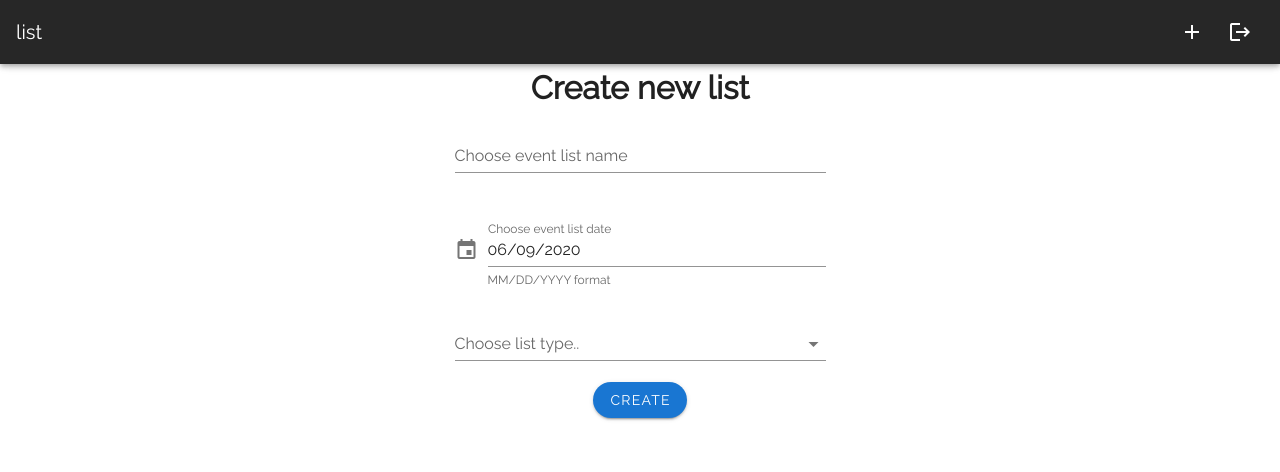
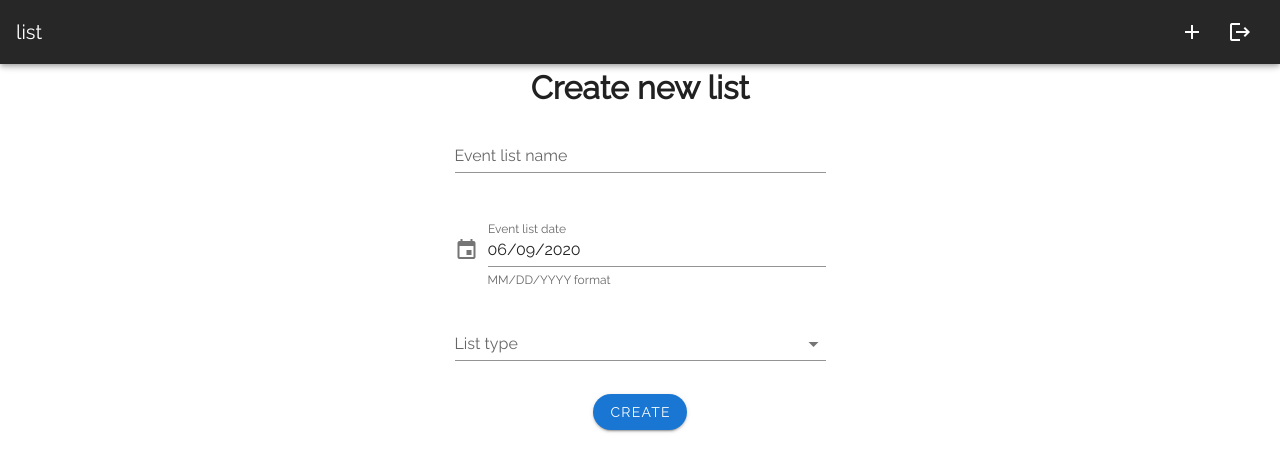
Before and after one commit to idobarlev/list, a Vue app: page /create-list in a window 1280 px wide. Shown: the top 472 px of the page. Built offline with nearby package versions, Linux system fonts and the light colour scheme; no server answers; sample sign-in values are in the browser's storage; what vue-resource would draw is missing.

Commit message:
Vuex 🛒
⭐Add vuex, create basic functionality - set, get, mutation, actions.
⭐Store lists
⭐Home use store to get lists

❗  Change all sub components to use vuex
❗  Fix save, create-list with vuex:
mutate store data from child.
parent will update according to new store.

```diff
--- a/package.json
+++ b/package.json
@@ -13,7 +13,8 @@
     "vue": "^2.6.12",
     "vue-resource": "^1.5.1",
     "vue-router": "^3.4.7",
-    "vuetify": "^2.3.15"
+    "vuetify": "^2.3.15",
+    "vuex": "^3.5.1"
   },
   "devDependencies": {
     "@vue/cli-plugin-babel": "~4.5.8",
--- a/src/components/ListFields.vue
+++ b/src/components/ListFields.vue
@@ -56,7 +56,9 @@
 
 <script>
 export default {
-    props: ['list'],
+    props: {
+      list : Object,
+    },
     data: () => ({
     valid: false,
     listName: "",
@@ -85,8 +87,7 @@ export default {
     },
   },
   created() {
-
-      // Init with props if need to
+    // Init with props if need to
       if (this.list) {
         this.listName = this.list.name
         this.date = this.list.date
--- a/src/components/listItem.vue
+++ b/src/components/listItem.vue
@@ -115,7 +115,7 @@ export default {
       this.$router.replace({ name: 'List', params: { listId: this.list.id, list : this.list}});
     },
     save() {
-      console.log('soon i do save')
+      console.log('Start save:')
       this.isEdit = false
     },
     discard() {
--- a/src/components/listLists.vue
+++ b/src/components/listLists.vue
@@ -1,9 +1,9 @@
 <template>
   <div class="list-lists">
-    <div v-if="lists.length == 0">
+    <div v-if="userLists.length == 0">
       <h1>You don't have events yet...</h1>
     </div>
-    <div v-else v-for="list in lists" :key="list.id">
+    <div v-else v-for="list in userLists" :key="list.id">
       <span>
         <ListItem v-bind:list="list" />
       </span>
@@ -13,38 +13,26 @@
 
 <script>
 import ListItem from '../components/ListItem'
-import { listsRef } from '../../firebaseConfig'
+import {mapActions, mapGetters} from 'vuex';
 
 export default {
   components: {
     ListItem
   },
   data: () => ({
-    lists : []
   }),
+  computed: {
+    ...mapGetters([
+        'userLists'
+    ])
+  },
+  methods: {
+    ...mapActions([
+        'getListsFromFirebase'
+    ])
+  },
   created() {
-
-    // Real time listener for lists.
-    listsRef.onSnapshot(snapshot => {
-      const changes = snapshot.docChanges();
-      changes.forEach(list => {
-        if (list.type === 'added') {
-          this.lists.push({
-            ...list.doc.data(),
-            id: list.doc.id
-          })
-        } else if (list.type === 'removed') {
-
-          // get index of object with id: list.doc.id
-          var removeIndex = this.lists.map(list => list.id).indexOf(list.doc.id);
-
-          // remove object
-          this.lists.splice(removeIndex, 1);
-        }
-      })
-    })
-  },
-  mounted() {
+    this.getListsFromFirebase()
   },
 };
 </script>
--- /dev/null
+++ b/src/store/store.js
@@ -0,0 +1,50 @@
+import { listsRef } from '../../firebaseConfig'
+import Vue from 'vue';
+import Vuex from 'vuex';
+
+Vue.use(Vuex);
+
+export const store = new Vuex.Store({
+    strict: true,
+    state: { // The data we want to store
+        lists : [],
+    },
+    getters: { // Return state data
+        userLists : state => {
+            return state.lists
+        }
+    },
+    mutations: { // Change state data directly
+        setLists(state, listsData) {
+            state.lists = listsData
+        }
+    },
+    actions: { // To lunch mutations -> update state data
+        getListsFromFirebase : context => {
+
+            // Real time listener for lists.
+            listsRef.onSnapshot(snapshot => {
+                const changes = snapshot.docChanges();
+                var listsData = []
+                changes.forEach(list => {
+                if (list.type === 'added') {
+                    listsData.push({
+                    ...list.doc.data(),
+                    id: list.doc.id
+                    })
+                } else if (list.type === 'removed') {
+
+                    // get index of object with id: list.doc.id
+                    var removeIndex = listsData.map(list => list.id).indexOf(list.doc.id);
+
+                    // remove object
+                    listsData.splice(removeIndex, 1);
+                }
+                })
+
+                // Fire mutations to set actual data of state.list
+                context.commit('setLists', listsData)
+            })
+        },
+    }
+});
--- a/src/views/createList.vue
+++ b/src/views/createList.vue
@@ -2,59 +2,7 @@
   <div class="createList">
     <h1>Create new list</h1>
     <v-form @submit.prevent="createList">
-      <v-container>
-        <v-row align="center" justify="center">
-          <v-col cols="10" md="4">
-            <v-text-field
-              v-model="listName"
-              label="Choose event list name"
-              :rules="[rules.required]"
-              required
-            ></v-text-field>
-          </v-col>
-        </v-row>
-        <v-row align="center" justify="center">
-          <v-col cols="10" md="4">
-            <v-menu
-              v-model="dateMenu"
-              :close-on-content-click="false"
-              transition="scale-transition"
-              offset-y
-              max-width="290px"
-              min-width="290px"
-            >
-              <template v-slot:activator="{ on, attrs }">
-                <v-text-field
-                  v-model="computedDateFormatted"
-                  label="Choose event list date"
-                  :ruls="[rules.required]"
-                  hint="MM/DD/YYYY format"
-                  persistent-hint
-                  readonly
-                  prepend-icon="mdi-calendar"
-                  v-bind="attrs"
-                  v-on="on"
-                ></v-text-field>
-              </template>
-              <v-date-picker
-                v-model="date"
-                no-title
-                @input="dateMenu = false"
-              ></v-date-picker>
-            </v-menu>
-          </v-col>
-        </v-row>
-        <v-row align="center" justify="center">
-          <v-col cols="10" md="4">
-            <v-select
-              :items="types"
-              v-model="listType"
-              :rules="[rules.required]"
-              label="Choose list type.."
-            ></v-select>
-          </v-col>
-        </v-row>
-
+      <ListFields v-bind:list="list"/>
       <v-hover v-slot="{ hover }">
         <v-btn rounded color="primary"
         :elevation="hover ? 16 : 2"
@@ -62,15 +10,18 @@
           Create
         </v-btn>
       </v-hover>
-      </v-container>
     </v-form>
   </div>
 </template>
 
 <script>
 import {auth, listsRef, timeStamp} from '../../firebaseConfig'
+import ListFields from '../components/ListFields'
 
 export default {
+  components : {
+    ListFields
+  },
   data: () => ({
     valid: false,
     listName: "",
```
Also changed, not shown: src/main.js (+8 -5 lines), 1 other file (tests, documents, lock files or other folders). Lines whose indentation alone changed are shown as unchanged.
